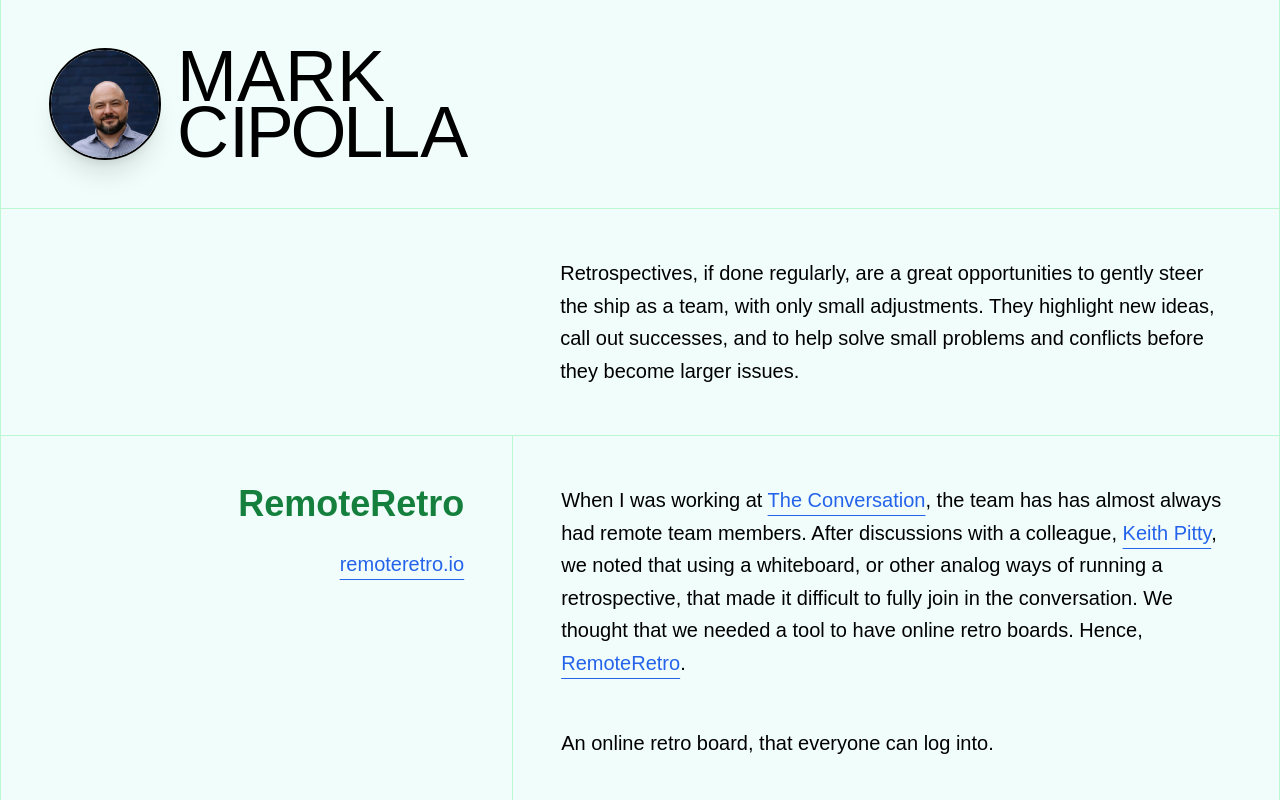
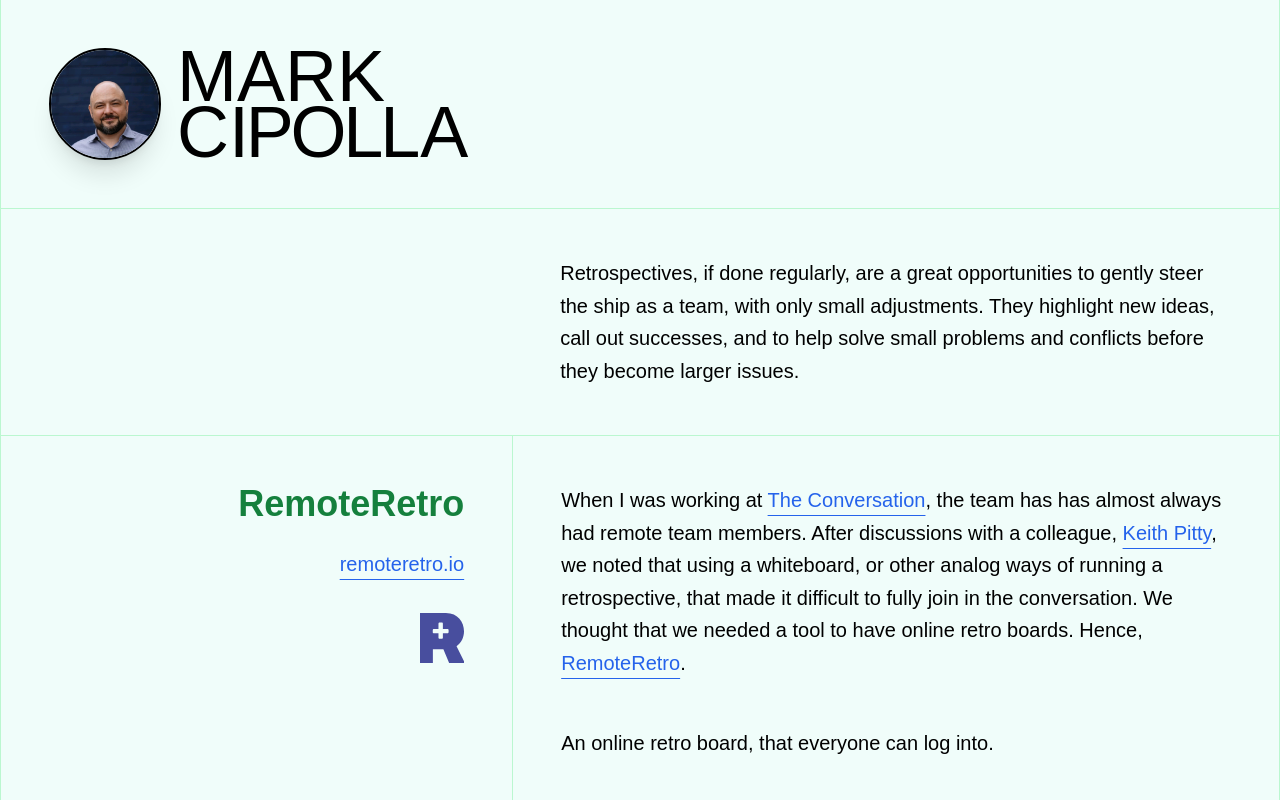
Before and after one commit to markcipolla/markcipolla.com, a Next.js app: page /remoteretro in a window 1280 px wide. Shown: the top 800 px of the page. Built offline with nearby package versions, Linux system fonts and the light colour scheme.

Commit message:
Add RR logo

```diff
--- a/src/app/remoteretro/page.tsx
+++ b/src/app/remoteretro/page.tsx
@@ -1,4 +1,6 @@
+import Image from "next/image";
 import { Section, Block, Header, ExternalLink } from "@/components";
+import logo from "./logo.svg"
 export default function RemoteRetro() {
   return (
     <>
@@ -12,7 +14,10 @@
       </Section>
       <Section>
         <Header label="RemoteRetro">
-          <ExternalLink href="https://remoteretro.io">remoteretro.io</ExternalLink>
+          <div className="flex flex-col gap-8 items-end">
+            <ExternalLink href="https://remoteretro.io">remoteretro.io</ExternalLink>
+            <Image src={logo} alt="RemoteRetro logo"/>
+            </div>
         </Header>
         <Block columns={3}>
           <p>
```
Also changed, not shown: src/app/remoteretro/logo.svg (added).
